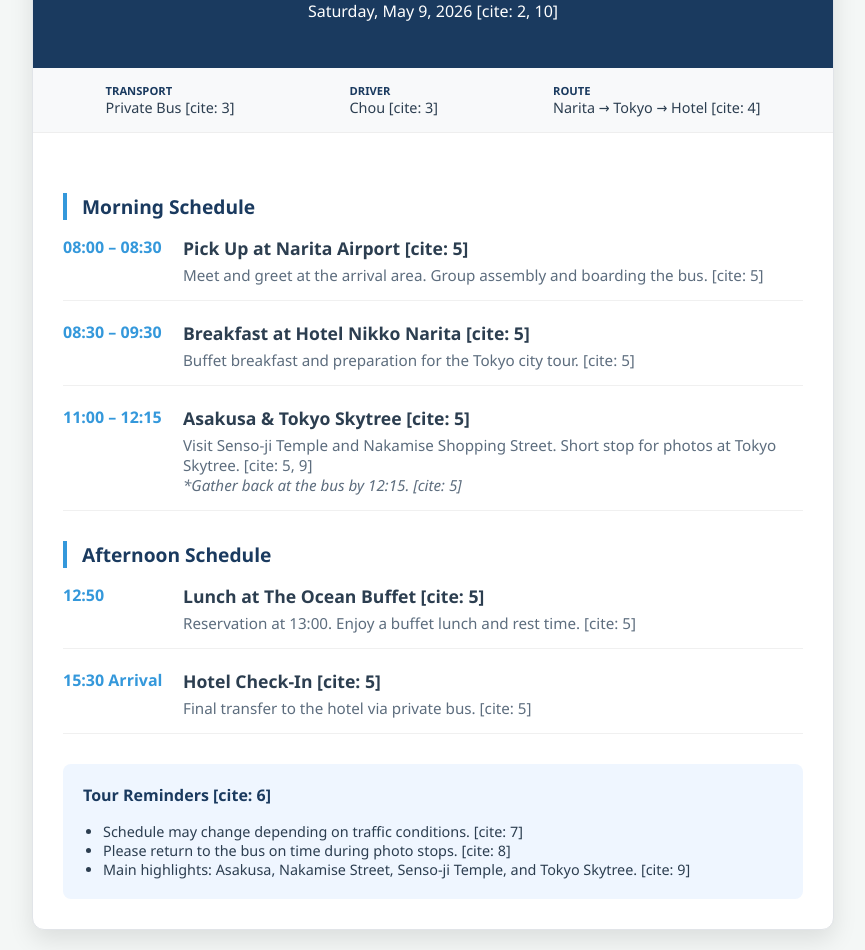
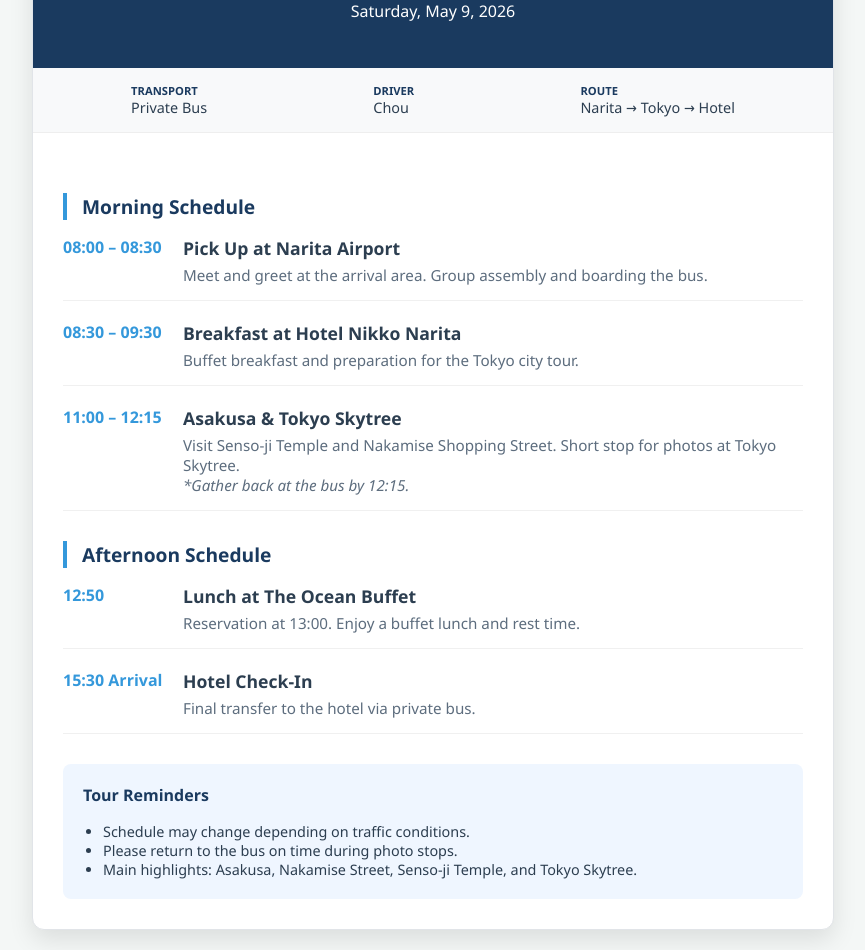
Before and after one commit to Kita-Mina/QR-Tour-Temp, a plain HTML site: page index.html in a window 1280 px wide. Shown: the part 106-1056 px from the top of the page, without its empty margins (207-1072 px from the left). Drawn offline with Linux system fonts and the light colour scheme.

Commit message:
Update index.html

```diff
--- a/index.html
+++ b/index.html
@@ -131,14 +131,14 @@
 
 <div class="itinerary-card">
     <header>
-        <h1>Tokyo Arrival Tour [cite: 1]</h1>
-        <p>Saturday, May 9, 2026 [cite: 2, 10]</p>
+        <h1>Tokyo Arrival Tour</h1>
+        <p>Saturday, May 9, 2026</p>
     </header>
 
     <div class="meta-info">
-        <div class="meta-item"><b>Transport</b> Private Bus [cite: 3]</div>
-        <div class="meta-item"><b>Driver</b> Chou [cite: 3]</div>
-        <div class="meta-item"><b>Route</b> Narita → Tokyo → Hotel [cite: 4]</div>
+        <div class="meta-item"><b>Transport</b> Private Bus</div>
+        <div class="meta-item"><b>Driver</b> Chou</div>
+        <div class="meta-item"><b>Route</b> Narita → Tokyo → Hotel</div>
     </div>
 
     <div class="content">
@@ -147,25 +147,25 @@
         <div class="timeline-item">
             <div class="time">08:00 – 08:30</div>
             <div class="activity">
-                <b>Pick Up at Narita Airport [cite: 5]</b>
-                <p>Meet and greet at the arrival area. Group assembly and boarding the bus. [cite: 5]</p>
+                <b>Pick Up at Narita Airport</b>
+                <p>Meet and greet at the arrival area. Group assembly and boarding the bus.</p>
             </div>
         </div>
 
         <div class="timeline-item">
             <div class="time">08:30 – 09:30</div>
             <div class="activity">
-                <b>Breakfast at Hotel Nikko Narita [cite: 5]</b>
-                <p>Buffet breakfast and preparation for the Tokyo city tour. [cite: 5]</p>
+                <b>Breakfast at Hotel Nikko Narita</b>
+                <p>Buffet breakfast and preparation for the Tokyo city tour.</p>
             </div>
         </div>
 
         <div class="timeline-item">
             <div class="time">11:00 – 12:15</div>
             <div class="activity">
-                <b>Asakusa & Tokyo Skytree [cite: 5]</b>
-                <p>Visit Senso-ji Temple and Nakamise Shopping Street. Short stop for photos at Tokyo Skytree. [cite: 5, 9]</p>
-                <p><i>*Gather back at the bus by 12:15. [cite: 5]</i></p>
+                <b>Asakusa & Tokyo Skytree</b>
+                <p>Visit Senso-ji Temple and Nakamise Shopping Street. Short stop for photos at Tokyo Skytree.</p>
+                <p><i>*Gather back at the bus by 12:15.</i></p>
             </div>
         </div>
 
@@ -174,25 +174,25 @@
         <div class="timeline-item">
             <div class="time">12:50</div>
             <div class="activity">
-                <b>Lunch at The Ocean Buffet [cite: 5]</b>
-                <p>Reservation at 13:00. Enjoy a buffet lunch and rest time. [cite: 5]</p>
+                <b>Lunch at The Ocean Buffet</b>
+                <p>Reservation at 13:00. Enjoy a buffet lunch and rest time.</p>
             </div>
         </div>
 
         <div class="timeline-item">
             <div class="time">15:30 Arrival</div>
             <div class="activity">
-                <b>Hotel Check-In [cite: 5]</b>
-                <p>Final transfer to the hotel via private bus. [cite: 5]</p>
+                <b>Hotel Check-In</b>
+                <p>Final transfer to the hotel via private bus.</p>
             </div>
         </div>
 
         <div class="notes">
-            <h3>Tour Reminders [cite: 6]</h3>
+            <h3>Tour Reminders</h3>
             <ul>
-                <li>Schedule may change depending on traffic conditions. [cite: 7]</li>
-                <li>Please return to the bus on time during photo stops. [cite: 8]</li>
-                <li>Main highlights: Asakusa, Nakamise Street, Senso-ji Temple, and Tokyo Skytree. [cite: 9]</li>
+                <li>Schedule may change depending on traffic conditions.</li>
+                <li>Please return to the bus on time during photo stops.</li>
+                <li>Main highlights: Asakusa, Nakamise Street, Senso-ji Temple, and Tokyo Skytree.</li>
             </ul>
         </div>
     </div>
```
